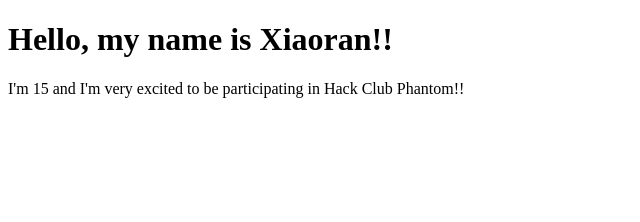
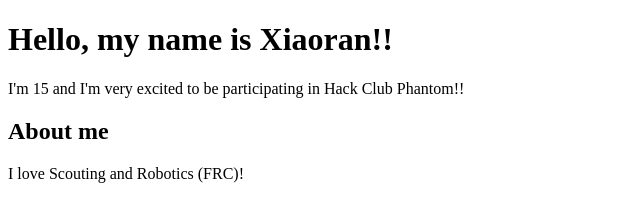
Before and after one commit to xyan-29/my-portfolio, a plain HTML site: page index.html in a window 1280 px wide. Shown: the whole page, without its empty margins (0-640 px from the left). Drawn offline with Linux system fonts and the light colour scheme.

Commit message:
add about me section

```diff
--- a/index.html
+++ b/index.html
@@ -6,5 +6,7 @@
 	<body>
 		<h1>Hello, my name is Xiaoran!!</h1>
 		<p>I'm 15 and I'm very excited to be participating in Hack Club Phantom!!</p>
+        <h2>About me</h2>
+        <p>I love Scouting and Robotics (FRC)!</p>
 	</body>
 </html>
```
